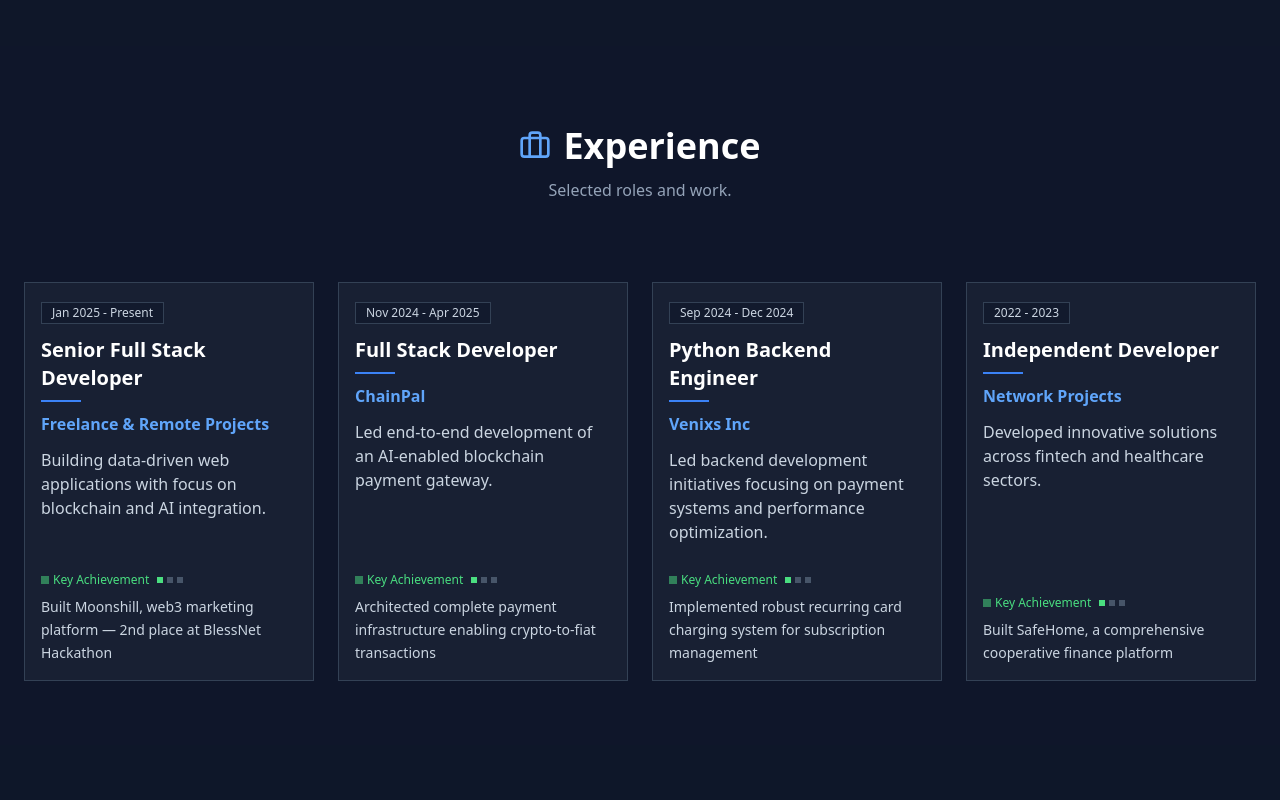
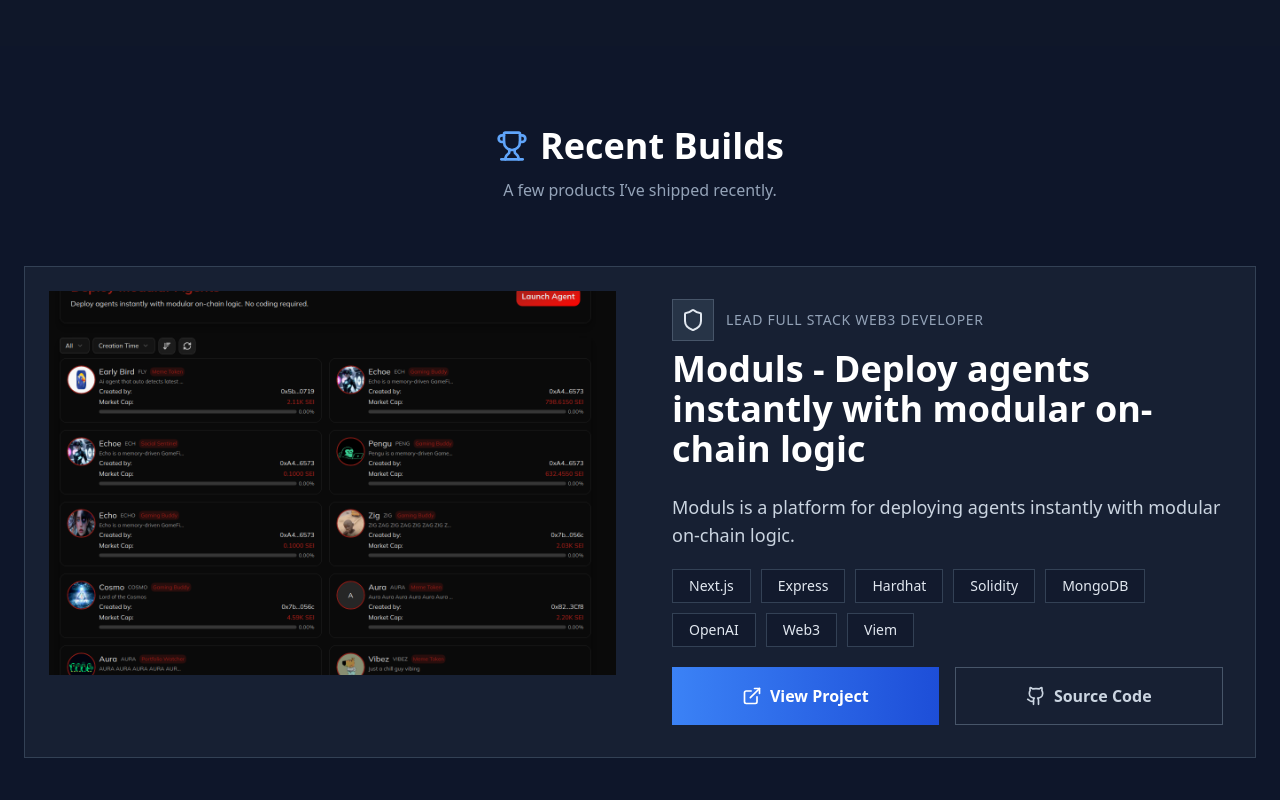
Before and after one commit to builtbytim/builtbytim, a Next.js app: page / in a window 1280 px wide. Shown: the part 1760-2560 px from the top of the page. Built offline with nearby package versions, Linux system fonts and the light colour scheme; grey boxes are pictures that could not be loaded.

Commit message:
feat: refresh

```diff
--- a/src/app/page.js
+++ b/src/app/page.js
@@ -1075,7 +1075,7 @@
         </section>
 
         {/* Experience Section */}
-        <section id="experience" className="py-12 sm:py-16 lg:py-20 px-4 sm:px-6 bg-slate-900/60">
+        <section id="experience" className="hidden py-12 sm:py-16 lg:py-20 px-4 sm:px-6 bg-slate-900/60">
           <div className="max-w-7xl mx-auto">
             <motion.div
               initial={{ opacity: 0, y: 60 }}
@@ -1197,6 +1197,132 @@
           </div>
         </section>
 
+        {/* Stats Section */}
+        <section className="py-12 sm:py-16 lg:py-20 px-4 sm:px-6 hidden">
+          <div className="max-w-7xl mx-auto">
+            <motion.div
+              variants={staggerContainer}
+              initial="hidden"
+              whileInView="visible"
+              viewport={{ once: true }}
+              className="grid grid-cols-2 lg:grid-cols-4 gap-4 sm:gap-6 lg:gap-8"
+            >
+              {/* Removed stats to reduce cognitive load and focus on conversion */}
+            </motion.div>
+          </div>
+        </section>
+
+        {/* Recent Builds Section */}
+        <section id="projects" className="py-12 sm:py-16 lg:py-20 px-4 sm:px-6 bg-slate-900/50">
+          <div className="max-w-7xl mx-auto">
+            <motion.div
+              initial={{ opacity: 0, y: 60 }}
+              whileInView={{ opacity: 1, y: 0 }}
+              viewport={{ once: true }}
+              transition={{ duration: 0.6 }}
+              className="text-center mb-12 sm:mb-16"
+            >
+              <div className="flex items-center justify-center space-x-2 sm:space-x-3 mb-2 sm:mb-3">
+                <Trophy className="w-6 h-6 sm:w-8 sm:h-8 text-blue-400" />
+                <h2 className="text-2xl sm:text-3xl lg:text-4xl font-bold text-white">
+                  Recent Builds
+                </h2>
+              </div>
+              <p className="text-slate-400 text-sm sm:text-base">A few products I’ve shipped recently.</p>
+            </motion.div>
+
+            <motion.div
+              variants={staggerContainer}
+              initial="hidden"
+              whileInView="visible"
+              viewport={{ once: true }}
+              className="space-y-8 lg:space-y-12"
+            >
+              {projects.map((project, index) => (
+                <motion.div
+                  key={project.title}
+                  variants={fadeInUp}
+                  className="group relative"
+                >
+                  <div className="relative bg-slate-800/60 border border-slate-700 rounded-none overflow-hidden">
+                    <div className="flex flex-col lg:grid lg:grid-cols-2 gap-0">
+                      {/* Image Section */}
+                      <div className="relative overflow-hidden lg:order-1 p-4 sm:p-6 lg:p-6">
+                        <div className="relative w-full h-72 sm:h-80 lg:h-96">
+                          <Image src={project.image} alt={project.title} fill className="object-cover" sizes="(max-width: 1024px) 100vw, 50vw" />
+                        </div>
+                        {/* Status removed for a cleaner card */}
+                      </div>
+
+                      {/* Content Section */}
+                      <div className="p-4 sm:p-6 lg:p-6 xl:p-8 flex flex-col justify-center lg:order-2">
+                        <div className="flex items-center space-x-2 sm:space-x-3 mb-2">
+                          <div className="p-1.5 sm:p-2 rounded-none bg-slate-700/60 border border-slate-600 text-slate-200">
+                            {project.icon}
+                          </div>
+                          <span className="text-slate-400 text-xs sm:text-sm uppercase tracking-wider font-medium truncate">
+                            {project.subtitle}
+                          </span>
+                        </div>
+
+                        <h3 className="text-xl sm:text-2xl lg:text-3xl xl:text-4xl font-bold text-white mb-4 sm:mb-6 leading-tight">
+                          {project.title}
+                        </h3>
+
+                        <p className="text-slate-300 text-sm sm:text-base lg:text-lg leading-relaxed mb-5">
+                          {project.description}
+                        </p>
+                        {/* Key Contributions removed for concise card */}
+
+                        <div className="flex flex-wrap gap-2 sm:gap-2.5 mb-5">
+                          {project.tags.map((tag) => (
+                            <span
+                              key={tag}
+                              className="px-2 sm:px-3 lg:px-4 py-1 sm:py-1.5 bg-slate-900/60 text-slate-200 text-xs sm:text-sm font-medium rounded-none border border-slate-700"
+                            >
+                              {tag}
+                            </span>
+                          ))}
+                        </div>
+
+                        <div className="flex flex-col sm:flex-row space-y-3 sm:space-y-0 sm:space-x-3 lg:space-x-4">
+                          {project.links.demo && (
+                            <motion.a
+                              href={project.links.demo}
+                              target="_blank"
+                              rel="noopener noreferrer"
+                              whileHover={{ scale: 1.05, y: -2 }}
+                              whileTap={{ scale: 0.95 }}
+                              className="flex-1 flex items-center justify-center space-x-2 py-3 sm:py-4 bg-gradient-to-r from-blue-500 to-blue-700 text-white rounded-none font-semibold shadow-none hover:shadow-lg transition-all duration-200 text-sm sm:text-base"
+                            >
+                              <ExternalLink className="w-4 h-4 sm:w-5 sm:h-5" />
+                              <span>View Project</span>
+                            </motion.a>
+                          )}
+                          {project.links.github && (
+                            <motion.a
+                              href={project.links.github}
+                              target="_blank"
+                              rel="noopener noreferrer"
+                              whileHover={{ scale: 1.05, y: -2 }}
+                              whileTap={{ scale: 0.95 }}
+                              className="flex-1 flex items-center justify-center space-x-2 py-3 sm:py-4 border border-slate-600 text-slate-300 rounded-none font-semibold hover:bg-slate-700/50 hover:border-slate-500 transition-all duration-200 text-sm sm:text-base"
+                            >
+                              <Github className="w-4 h-4 sm:w-5 sm:h-5" />
+                              <span>Source Code</span>
+                            </motion.a>
+                          )}
+                        </div>
+                      </div>
+                    </div>
+                  </div>
+                </motion.div>
+              ))}
+            </motion.div>
+          </div>
+        </section>
+
+
         {/* Testimonials Section */}
         <section className="py-12 sm:py-16 lg:py-20 px-4 sm:px-6 bg-slate-900/70">
           <div className="max-w-7xl mx-auto">
@@ -1223,7 +1349,7 @@
                 whileInView="visible"
                 viewport={{ once: true }}
                 id="testimonials-scroll"
-                className="flex sm:grid sm:grid-cols-2 lg:grid-cols-3 gap-6 sm:gap-8 lg:gap-10 overflow-x-auto sm:overflow-visible scrollbar-hide snap-x snap-mandatory"
+                className="flex sm:grid sm:grid-cols-2 lg:grid-cols-3 gap-6 sm:gap-8 lg:gap-10 overflow-x-auto sm:overflow-visible scrollbar-hide snap-x snap-mandatory "
                 style={{ scrollbarWidth: 'none', msOverflowStyle: 'none' }}
               >
                 {[
@@ -1251,22 +1377,17 @@
 
                   },
 
-                  // {
-                  //   quote: "Timmy is a brilliant dev! I’m always impressed by his dedication and his ability to tackle complex challenges in short periods of time. He is a real asset to any team ",
-                  //   author: "Adewale Fatoki",
-                  //   position: "Software Engineer",
-                  //   linkedin: "https://linkedin.com/in/adewaleftk",
-                  // }
+
                 ].map((testimonial, index) => (
                   <motion.div
                     key={index}
                     variants={scaleIn}
                     whileHover={{ y: -4 }}
-                    className="group relative h-full flex-shrink-0 w-80 sm:w-auto snap-center"
+                    className="group relative h-full flex-shrink-0 w-80 sm:w-auto snap-center "
                     role="article"
                     aria-label={`Testimonial from ${testimonial.author}`}
                   >
-                    <div className="relative h-full flex flex-col bg-slate-800/60 border border-slate-700 rounded-none p-4 sm:p-5">
+                    <div className="relative h-full flex flex-col min-h-[320px] sm:min-h-[auto] bg-slate-800/60 border border-slate-700 rounded-none p-4 sm:p-5">
                       <div className="flex items-start gap-3 mb-4 text-left">
                         <Quote className="w-4 h-4 text-blue-400 mt-0.5 flex-shrink-0" />
                         <p className="text-slate-300 text-sm sm:text-base leading-relaxed flex-grow">
@@ -1368,160 +1489,6 @@
           </div>
         </section>
 
-        {/* Stats Section */}
-        <section className="py-12 sm:py-16 lg:py-20 px-4 sm:px-6 hidden">
-          <div className="max-w-7xl mx-auto">
-            <motion.div
-              variants={staggerContainer}
-              initial="hidden"
-              whileInView="visible"
-              viewport={{ once: true }}
-              className="grid grid-cols-2 lg:grid-cols-4 gap-4 sm:gap-6 lg:gap-8"
-            >
-              {/* Removed stats to reduce cognitive load and focus on conversion */}
-            </motion.div>
-          </div>
-        </section>
-
-        {/* Recent Builds Section */}
-        <section id="projects" className="py-12 sm:py-16 lg:py-20 px-4 sm:px-6 bg-slate-900/50">
-          <div className="max-w-7xl mx-auto">
-            <motion.div
-              initial={{ opacity: 0, y: 60 }}
-              whileInView={{ opacity: 1, y: 0 }}
-              viewport={{ once: true }}
-              transition={{ duration: 0.6 }}
-              className="text-center mb-12 sm:mb-16"
-            >
-              <div className="flex items-center justify-center space-x-2 sm:space-x-3 mb-2 sm:mb-3">
-                <Trophy className="w-6 h-6 sm:w-8 sm:h-8 text-blue-400" />
-                <h2 className="text-2xl sm:text-3xl lg:text-4xl font-bold text-white">
-                  Recent Builds
-                </h2>
-              </div>
-              <p className="text-slate-400 text-sm sm:text-base">A few products I’ve shipped recently.</p>
-            </motion.div>
-
-            <motion.div
-              variants={staggerContainer}
-              initial="hidden"
-              whileInView="visible"
-              viewport={{ once: true }}
-              className="space-y-8 lg:space-y-12"
-            >
-              {projects.map((project, index) => (
-                <motion.div
-                  key={project.title}
-                  variants={fadeInUp}
-                  className="group relative"
-                >
-                  <div className="relative bg-slate-800/60 border border-slate-700 rounded-none overflow-hidden">
-                    <div className="flex flex-col lg:grid lg:grid-cols-2 gap-0">
-                      {/* Image Section */}
-                      <div className="relative overflow-hidden lg:order-1 p-4 sm:p-6 lg:p-6">
-                        <div className="relative w-full h-72 sm:h-80 lg:h-96">
-                          <Image src={project.image} alt={project.title} fill className="object-cover" sizes="(max-width: 1024px) 100vw, 50vw" />
-                        </div>
-
-                        {/* Status Badge */}
-                        <div className="absolute top-3 right-3 sm:top-4 sm:right-4 lg:top-6 lg:right-6">
-                          <motion.div
-                            whileHover={{ scale: 1.1 }}
-                            className={`flex items-center space-x-1 sm:space-x-2 px-2 sm:px-3 lg:px-4 py-1 sm:py-2 bg-gradient-to-r ${project.statusColor} text-white text-xs sm:text-sm font-semibold rounded-none shadow-lg`}
-                          >
-                            <Star className="w-3 h-3 sm:w-4 sm:h-4" />
-                            <span>{project.status}</span>
-                          </motion.div>
-                        </div>
-
-                        {/* Project Status Badge */}
-                      </div>
-
-                      {/* Content Section */}
-                      <div className="p-4 sm:p-6 lg:p-6 xl:p-8 flex flex-col justify-center lg:order-2">
-                        <div className="flex items-center space-x-2 sm:space-x-3 mb-2.5">
-                          <div className={`p-1.5 sm:p-2 rounded-none bg-gradient-to-r ${project.statusColor}`}>
-                            {project.icon}
-                          </div>
-                          <span className="text-slate-400 text-xs sm:text-sm uppercase tracking-wider font-medium">
-                            {project.subtitle}
-                          </span>
-                        </div>
-
-                        <h3 className="text-xl sm:text-2xl lg:text-3xl xl:text-4xl font-bold text-white mb-4 sm:mb-6 leading-tight">
-                          {project.title}
-                        </h3>
-
-                        <p className="text-slate-300 text-sm sm:text-base lg:text-lg leading-relaxed mb-6 sm:mb-8">
-                          {project.description}
-                        </p>
-
-                        <div className="space-y-2 mb-5">
-                          <div className="text-green-400 font-semibold text-sm sm:text-base mb-2"> Key Contributions:</div>
-                          {project.achievements.map((achievement, i) => (
-                            <div key={i} className="flex items-start space-x-2">
-                              <div className="w-1.5 h-1.5 bg-green-400 rounded-none mt-2"></div>
-                              <span className="text-slate-300 text-sm">{achievement}</span>
-                            </div>
-                          ))}
-                        </div>
-
-                        <div className="flex flex-wrap gap-2 sm:gap-2.5 mb-5">
-                          {project.tags.map((tag) => (
-                            <span
-                              key={tag}
-                              className="px-2 sm:px-3 lg:px-4 py-1 sm:py-1.5 bg-slate-900/60 text-slate-200 text-xs sm:text-sm font-medium rounded-none border border-slate-700"
-                            >
-                              {tag}
-                            </span>
-                          ))}
-                        </div>
-
-                        <div className="flex flex-col sm:flex-row space-y-3 sm:space-y-0 sm:space-x-3 lg:space-x-4">
-                          <motion.a
-                            href={project.links.demo}
-                            target="_blank"
-                            rel="noopener noreferrer"
-                            whileHover={{ scale: 1.05, y: -2 }}
-                            whileTap={{ scale: 0.95 }}
-                            className="flex-1 flex items-center justify-center space-x-2 py-3 sm:py-4 bg-gradient-to-r from-blue-500 to-blue-700 text-white rounded-none font-semibold shadow-none hover:shadow-lg transition-all duration-200 text-sm sm:text-base"
-                          >
-                            <ExternalLink className="w-4 h-4 sm:w-5 sm:h-5" />
-                            <span>Live Demo</span>
-                          </motion.a>
-                          <motion.a
-                            href={project.links.github}
-                            target="_blank"
-                            rel="noopener noreferrer"
-                            whileHover={{ scale: 1.05, y: -2 }}
-                            whileTap={{ scale: 0.95 }}
-                            className="flex-1 flex items-center justify-center space-x-2 py-3 sm:py-4 border border-slate-600 text-slate-300 rounded-none font-semibold hover:bg-slate-700/50 hover:border-slate-500 transition-all duration-200 text-sm sm:text-base"
-                          >
-                            <Github className="w-4 h-4 sm:w-5 sm:h-5" />
-                            <span>View Code</span>
-                          </motion.a>
-                          {project.links.case_study && (
-                            <motion.a
-                              href={project.links.case_study}
-                              whileHover={{ scale: 1.05, y: -2 }}
-                              whileTap={{ scale: 0.95 }}
-                              className="flex-1 flex items-center justify-center space-x-2 py-3 sm:py-4 border border-slate-600 text-slate-300 rounded-none font-semibold hover:bg-slate-700/50 hover:border-slate-500 transition-all duration-200 text-sm sm:text-base"
-                            >
-                              <FileText className="w-4 h-4 sm:w-5 sm:h-5" />
-                              <span>Case Study</span>
-                            </motion.a>
-                          )}
-                        </div>
-                      </div>
-                    </div>
-                  </div>
-                </motion.div>
-              ))}
-            </motion.div>
-          </div>
-        </section>
-
-        {/* CTA Section removed; CTAs moved to hero */}
 
         {/* Contact Section */}
         <section id="contact" className="py-12 sm:py-16 lg:py-20 px-4 sm:px-6 bg-slate-900/80" aria-labelledby="contact-heading">
```
